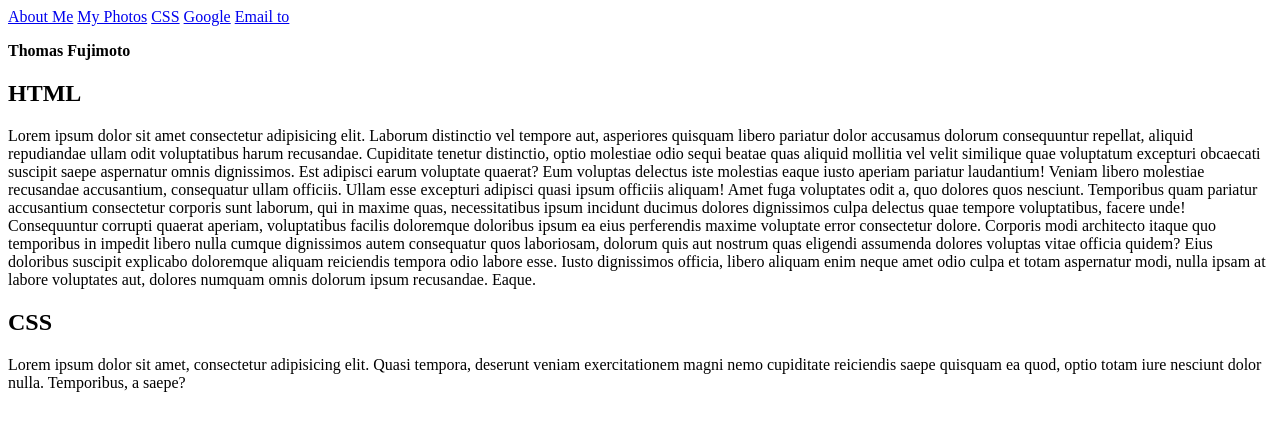
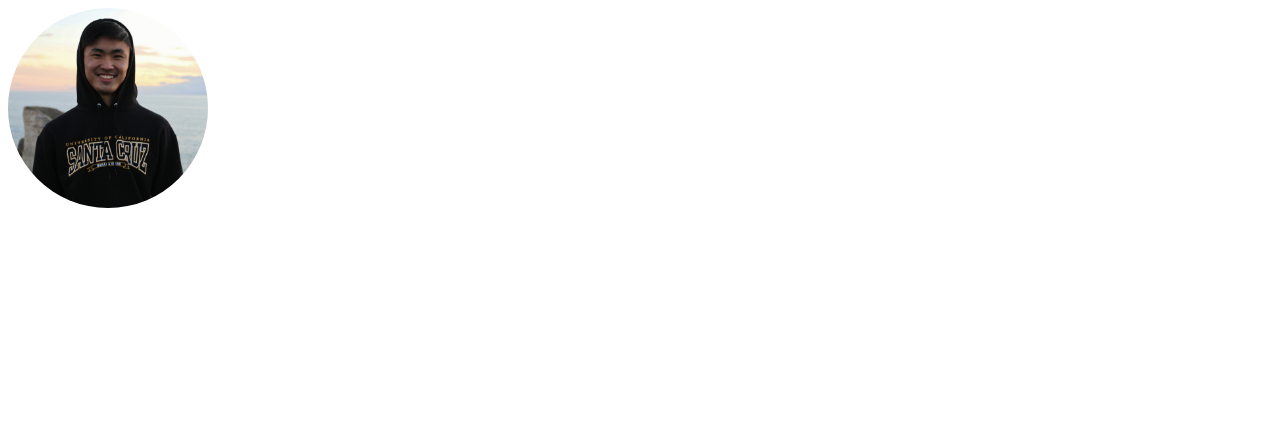
Before and after one commit to thomasfujimoto/thomasfujimoto.org, a plain HTML site: page website/index.html in a window 1280 px wide. Drawn offline with Linux system fonts and the light colour scheme.

Commit message:
Add: profile picture

```diff
--- a/website/index.html
+++ b/website/index.html
@@ -1,65 +1,23 @@
 <!DOCTYPE html>
 <html lang="en">
   <head>
-    <title>my first web page</title>
+    <meta charset="UTF-8" />
+    <meta name="viewport" content="width=device-width, initial-scale=1.0" />
+    <title>Thomas Fujimoto</title>
     <style>
-      img {
-        width: 100px;
-        border-radius: 50px;
-        float: left;
-        margin-right: 10px;
-      }
-
-      .username {
-        font-weight: bold;
-      }
-
-      em {
-        color: red;
-        font-style: normal;
+      .user-profile {
+        width: 200px;
+        border-radius: 100px;
       }
     </style>
   </head>
-
   <body>
-    <a href="personal/about.html">About Me</a>
-    <a href="images/profile.jpg" download>My Photos</a>
-    <a href="#section-css">CSS</a>
-    <a href="https://google.com" target="_blank">Google</a>
-    <a href="mailto:thomas.spam92@gmail.com">Email to </a>
-    <p class="username">Thomas Fujimoto</p>
-    <h2 id="section-html">HTML</h2>
-    <p>
-      Lorem ipsum dolor sit amet consectetur adipisicing elit. Laborum
-      distinctio vel tempore aut, asperiores quisquam libero pariatur dolor
-      accusamus dolorum consequuntur repellat, aliquid repudiandae ullam odit
-      voluptatibus harum recusandae. Cupiditate tenetur distinctio, optio
-      molestiae odio sequi beatae quas aliquid mollitia vel velit similique quae
-      voluptatum excepturi obcaecati suscipit saepe aspernatur omnis
-      dignissimos. Est adipisci earum voluptate quaerat? Eum voluptas delectus
-      iste molestias eaque iusto aperiam pariatur laudantium! Veniam libero
-      molestiae recusandae accusantium, consequatur ullam officiis. Ullam esse
-      excepturi adipisci quasi ipsum officiis aliquam! Amet fuga voluptates odit
-      a, quo dolores quos nesciunt. Temporibus quam pariatur accusantium
-      consectetur corporis sunt laborum, qui in maxime quas, necessitatibus
-      ipsum incidunt ducimus dolores dignissimos culpa delectus quae tempore
-      voluptatibus, facere unde! Consequuntur corrupti quaerat aperiam,
-      voluptatibus facilis doloremque doloribus ipsum ea eius perferendis maxime
-      voluptate error consectetur dolore. Corporis modi architecto itaque quo
-      temporibus in impedit libero nulla cumque dignissimos autem consequatur
-      quos laboriosam, dolorum quis aut nostrum quas eligendi assumenda dolores
-      voluptas vitae officia quidem? Eius doloribus suscipit explicabo
-      doloremque aliquam reiciendis tempora odio labore esse. Iusto dignissimos
-      officia, libero aliquam enim neque amet odio culpa et totam aspernatur
-      modi, nulla ipsam at labore voluptates aut, dolores numquam omnis dolorum
-      ipsum recusandae. Eaque.
-    </p>
-    <h2 id="section-css">CSS</h2>
-    <p>
-      Lorem ipsum dolor sit amet, consectetur adipisicing elit. Quasi tempora,
-      deserunt veniam exercitationem magni nemo cupiditate reiciendis saepe
-      quisquam ea quod, optio totam iure nesciunt dolor nulla. Temporibus, a
-      saepe?
-    </p>
+    <div>
+      <img
+        src="images/profile.jpg"
+        alt="my profile picture"
+        class="user-profile"
+      />
+    </div>
   </body>
 </html>
```
